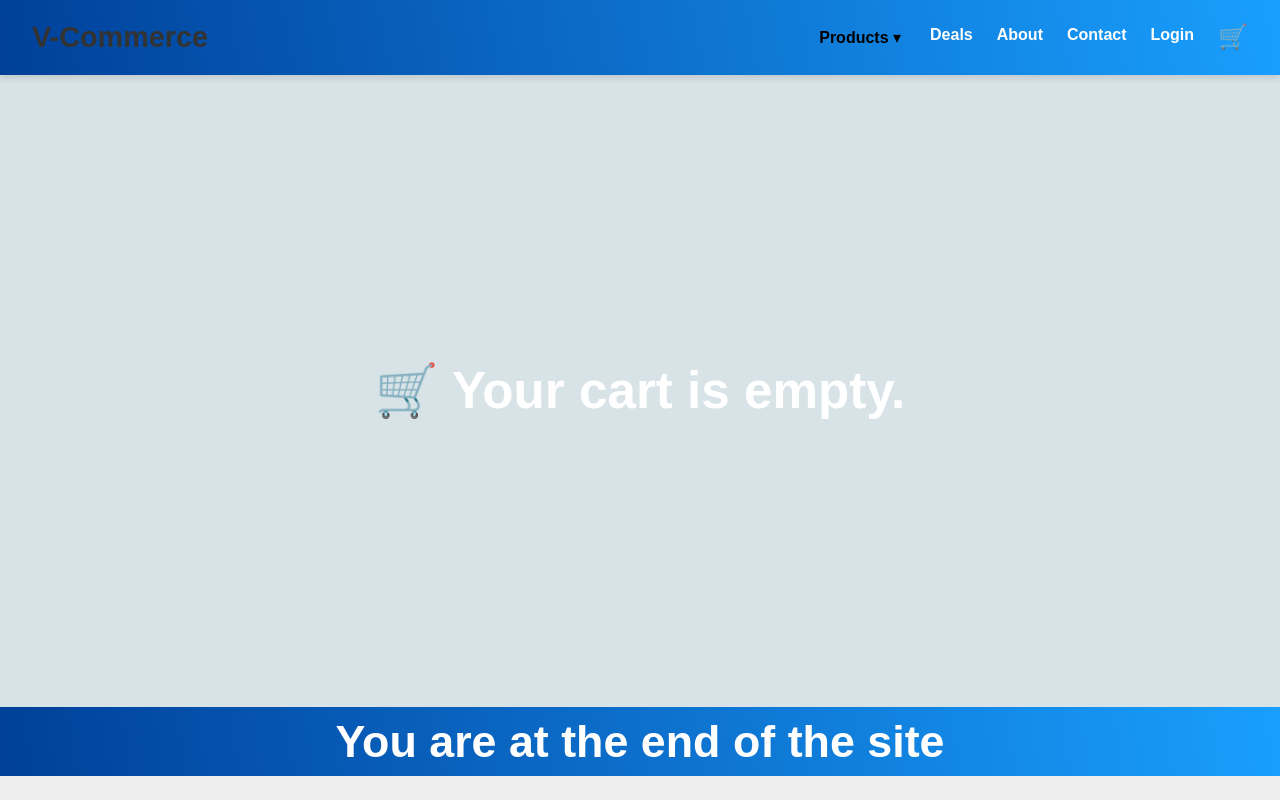
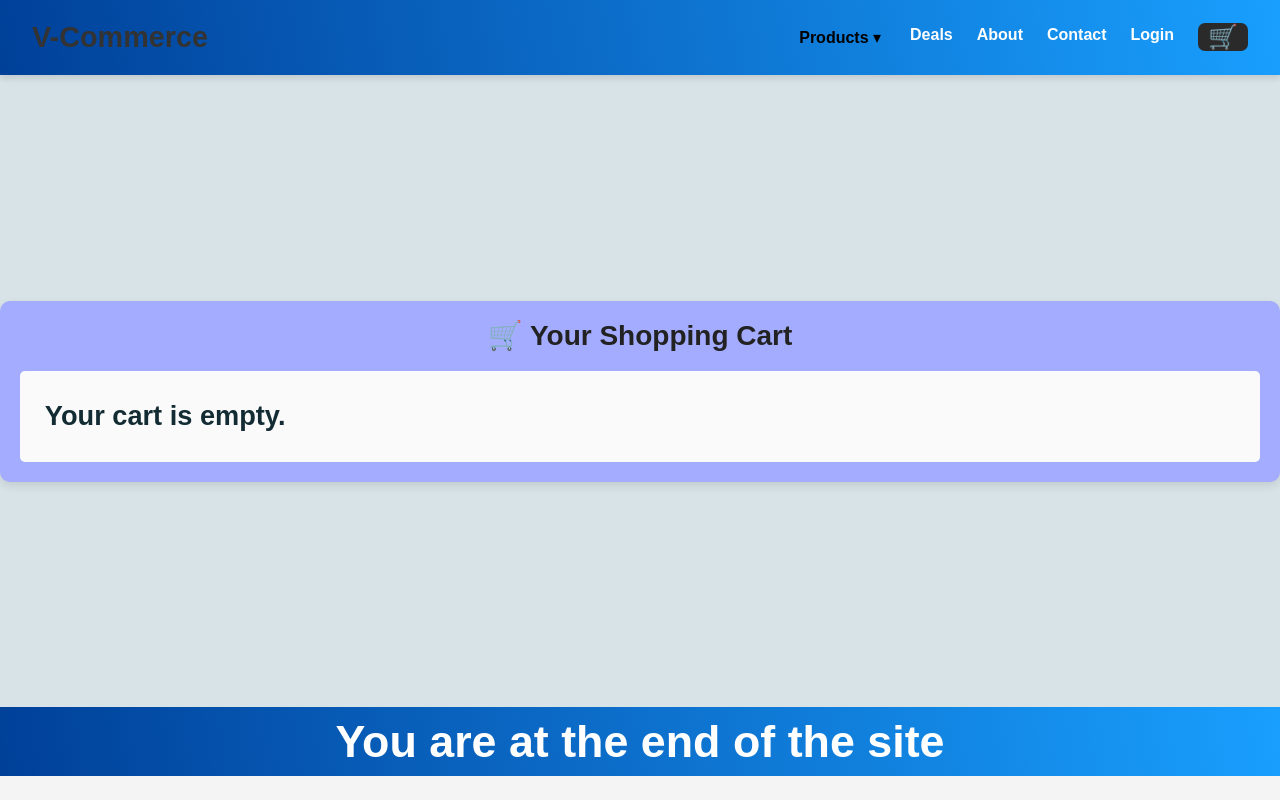
Before and after one commit to sandeepHiscope/VDr-DoorStep-Meds, a React (Vite) app: page /cart in a window 1280 px wide. Built offline with nearby package versions, Linux system fonts and the light colour scheme.

Commit message:
updated somethings

```diff
--- a/src/CartContext.jsx
+++ b/src/CartContext.jsx
@@ -4,19 +4,16 @@ export const CartContext = createContext();
 
 export function CartProvider({ children }) {
   const [cartItems, setCartItems] = useState([]);
+  const [wishlistItems, setWishlistItems] = useState([]);
 
   function addToCart(item) {
-    console.log("Clicked Add to Cart for:", item);
-
     setCartItems((prevCart) => {
       const existingItem = prevCart.find((cartItem) => cartItem.id === item.id);
-      if (existingItem) {
-        return prevCart.map((cartItem) =>
-          cartItem.id === item.id ? { ...cartItem, quantity: cartItem.quantity + 1 } : cartItem
-        );
-      } else {
-        return [...prevCart, { ...item, quantity: 1 }];
-      }
+      return existingItem
+        ? prevCart.map((cartItem) =>
+            cartItem.id === item.id ? { ...cartItem, quantity: cartItem.quantity + 1 } : cartItem
+          )
+        : [...prevCart, { ...item, quantity: 1 }];
     });
   }
 
@@ -28,8 +25,25 @@ export function CartProvider({ children }) {
     );
   }
 
+  const toggleWishlist = (product) => {
+    setWishlistItems((prevWishlist) => {
+      const isAlreadyWishlisted = prevWishlist.some((item) => item.id === product.id);
+      if (isAlreadyWishlisted) {
+        return prevWishlist.filter((item) => item.id !== product.id);
+
+      } else {
+        return [...prevWishlist, product];
+      }
+    });
+  };
+
+  function moveToCartFromWishlist(item) {
+    addToCart(item);
+    setWishlist((prevWishlist) => prevWishlist.filter((wishItem) => wishItem.id !== item.id));
+  }
+
   return (
-    <CartContext.Provider value={{ cartItems, addToCart, removeFromCart, setCartItems }}>
+    <CartContext.Provider value={{ cartItems, addToCart, removeFromCart, wishlistItems, toggleWishlist , moveToCartFromWishlist }}>
       {children}
     </CartContext.Provider>
   );
--- a/src/components/Header/Header.css
+++ b/src/components/Header/Header.css
@@ -80,7 +80,13 @@
     font-size: 1.5rem;
     cursor: pointer;
   }
-
+  .cart-btn{
+    background: #2a2a2a;
+    border-radius: 7px;
+    padding: 0px 10px;
+    /* width: 50px;
+    height: 50px; */
+  }
   @media (max-width: 768px) {
     .nav-bar {
       flex-direction: column;
--- a/src/components/ScrollingCardsContainer/ScrollingCardsContainer.jsx
+++ b/src/components/ScrollingCardsContainer/ScrollingCardsContainer.jsx
@@ -1,29 +1,14 @@
-import React, { useRef, useEffect } from "react";
+import React, { useRef, useEffect, useContext } from "react";
+import { CartContext } from "../../CartContext";
+// import WishlistButton from "../WishlistButton/WishlistButton";
 import "./ScrollingCardsContainer.css";
-import hero from "../../assets/doc.jpg";
-import allmedicines from "../../assets/allmedicines.jpg";
-import tablets from "../../assets/tablets.jpg";
-import capsules from "../../assets/capsules.jpg";
-import x from "../../assets/x.jpg";
-
-const products = [
-  { id: 1, name: "Paracetamol", image: hero, description: "Pain reliever", price: "50" },
-  { id: 2, name: "Ibuprofen", image: allmedicines, description: "Anti-inflammatory", price: "75" },
-  { id: 3, name: "Amoxicillin", image: tablets, description: "Antibiotic", price: "120" },
-  { id: 4, name: "Cetirizine", image: capsules, description: "Allergy relief", price: "40" },
-  { id: 5, name: "Metformin", image: x, description: "Diabetes control", price: "90" },
-  { id: 6, name: "Omeprazole", image: hero, description: "Acid reflux treatment", price: "110" },
-  { id: 7, name: "Aspirin", image: hero, description: "Pain reliever", price: "30" },
-  { id: 8, name: "Losartan", image: hero, description: "Blood pressure control", price: "140" },
-  { id: 9, name: "Atorvastatin", image: hero, description: "Lowers cholesterol", price: "160" },
-  { id: 10, name: "Azithromycin", image: x, description: "Antibiotic", price: "180" },
-];
-
-const loopProducts = [...products, ...products];
+import ProductList from "../../assets/ProductList";
 
 export default function ScrollingCardsContainer() {
+  const { addToCart } = useContext(CartContext);
   const containerRef = useRef(null);
   const autoScrollInterval = useRef(null);
+  let isHovering = false;
 
   useEffect(() => {
     startAutoScroll();
@@ -33,10 +18,15 @@ export default function ScrollingCardsContainer() {
   const startAutoScroll = () => {
     stopAutoScroll();
     autoScrollInterval.current = setInterval(() => {
-      if (containerRef.current) {
+      if (!isHovering && containerRef.current) {
         containerRef.current.scrollBy({ left: 300, behavior: "smooth" });
-        if (containerRef.current.scrollLeft >= containerRef.current.scrollWidth / 2) {
-          setTimeout(() => { containerRef.current.scrollLeft = 0; }, 500);
+        if (
+          containerRef.current.scrollLeft >=
+          containerRef.current.scrollWidth / 2
+        ) {
+          setTimeout(() => {
+            containerRef.current.scrollLeft = 0;
+          }, 500);
         }
       }
     }, 2000);
@@ -46,35 +36,39 @@ export default function ScrollingCardsContainer() {
     if (autoScrollInterval.current) clearInterval(autoScrollInterval.current);
   };
 
-  const resetAutoScroll = () => {
-    stopAutoScroll();
-    setTimeout(startAutoScroll, 5000);
-  };
-
-  const scroll = (direction) => {
-    if (containerRef.current) {
-      const scrollAmount = 300;
-      containerRef.current.scrollBy({ left: direction === "left" ? -scrollAmount : scrollAmount, behavior: "smooth" });
-      resetAutoScroll();
-    }
-  };
-
   return (
     <div className="scrollingCardsContainer">
-      <button className="scroll-btn left" onClick={() => scroll("left")}>◀</button>
+      <button className="scroll-btn left" onClick={() => scroll("left")}>
+        ◀
+      </button>
       <div className="cards-container" ref={containerRef}>
-        {loopProducts.map((product, index) => (
-          <div className="scrollingcard" key={index}>
+        {ProductList.map((product, index) => (
+          <div
+            className="scrollingcard"
+            key={index}
+            onMouseEnter={() => {
+              isHovering = true;
+              stopAutoScroll();
+            }}
+            onMouseLeave={() => {
+              isHovering = false;
+              startAutoScroll();
+            }}
+          >
             <img src={product.image} alt={product.name} className="product-image" />
             <div className="card-content">
               <h3>{product.name}</h3>
               <p>{product.description}</p>
               <p>₹{product.price}</p>
+              <button onClick={() => addToCart(product)} className="addToCartButton">🛒 Add to Cart</button>
+              {/* <WishlistButton product={product} /> */}
             </div>
           </div>
         ))}
       </div>
-      <button className="scroll-btn right" onClick={() => scroll("right")}>▶</button>
+      <button className="scroll-btn right" onClick={() => scroll("right")}>
+        ▶
+      </button>
     </div>
   );
 }
--- a/src/pages/Cart/CartPage.css
+++ b/src/pages/Cart/CartPage.css
@@ -1,80 +1,114 @@
+/* General Styling */
+body {
+  font-family: "Poppins", sans-serif;
+  background: #f4f4f4;
+  color: #333;
+  margin: 0;
+  padding: 0;
+}
+
 .cart-container {
-  width: 100vw;
-  height: 100vh;
-  display: flex;
-  flex-direction: column;
-  align-items: center;
-  justify-content: center;
-  background: #f5f5f5;
+  /* max-width: fit-content; */
+  width: 80rem;
+  margin: 40px auto;
+  background: #a4acff;
   padding: 20px;
+  border-radius: 10px;
+  box-shadow: 0px 4px 10px rgba(0, 0, 0, 0.1);
+  /* display: flex;
+  flex-wrap: wrap; */
 }
 
 .cart-title {
+  text-align: center;
   font-size: 28px;
   font-weight: bold;
-  color: #333;
+  color: #222;
   margin-bottom: 20px;
 }
 
-.cart-content {
-  width: 90%;
-  max-width: 800px;
-  background: white;
-  padding: 20px;
-  border-radius: 10px;
-  box-shadow: 0 4px 10px rgba(0, 0, 0, 0.1);
+.scroll-container {
+  max-height: 400px;
+  /* overflow-y: auto; */
+  padding: 2%;
+  border-radius: 5px;
+  background: #fafafa;
+  display: flex;
+  flex-wrap: wrap;
+
+  justify-content: space-between;
 }
 
-.cart-item {
+.cart-item{
   display: flex;
   align-items: center;
   justify-content: space-between;
   padding: 15px;
   background: #fff;
   border-radius: 8px;
-  margin-bottom: 10px;
-  box-shadow: 0 2px 6px rgba(0, 0, 0, 0.1);
+  box-shadow: 0px 2px 5px rgba(0, 0, 0, 0.1);
+  margin-bottom: 15px;
+  transition: transform 0.2s ease-in-out;
+  width: 23em;
 }
 
-.cart-item-details {
+.cart-item:hover, .wishlist-item:hover {
+  transform: scale(1.02);
+}
+
+.cart-item-details, .wishlist-item-details {
   display: flex;
   align-items: center;
-  gap: 15px;
 }
 
-.cart-item-image {
+.cart-item-image, .wishlist-item-image {
   width: 80px;
   height: 80px;
   object-fit: cover;
-  border-radius: 6px;
+  border-radius: 5px;
+  margin-right: 15px;
 }
 
-.cart-item-name {
+.cart-item-name, .wishlist-item-name {
   font-size: 18px;
+  font-weight: 600;
+  color: #333;
+  margin: 0;
 }
 
-.cart-item-price {
+.cart-item-price, .wishlist-item-price {
   font-size: 16px;
   color: #555;
+  margin-top: 5px;
 }
 
-.cart-actions {
-  display: flex;
-  align-items: center;
-  gap: 10px;
+.cart-remove, .cart-checkout {
+  background: #ff4d4d;
+  color: #fff;
+  border: none;
+  padding: 10px 15px;
+  font-size: 14px;
+  border-radius: 5px;
+  cursor: pointer;
+  transition: background 0.3s ease;
 }
 
-.cart-remove-button, .cart-add-button {
-  background: #ff4d4d;
-  color: white;
-  border: none;
-  padding: 6px 10px;
-  border-radius: 5px;
-  cursor: pointer;
+.cart-remove:hover {
+  background: #e60000;
 }
 
-.cart-add-button {
-  background: #28a745;
+.cart-checkout {
+  display: block;
+  width: 100%;
+  background: #4caf50;
+  margin-top: 20px;
+  padding: 12px;
+  font-size: 16px;
+  font-weight: bold;
+}
+
+.cart-checkout:hover {
+  background: #388e3c;
 }
 
 .cart-summary {
@@ -82,17 +116,36 @@
   justify-content: space-between;
   font-size: 18px;
   font-weight: bold;
+  padding: 15px;
+  background: #f8f9fa;
+  border-radius: 8px;
   margin-top: 15px;
 }
 
-.cart-checkout-button {
-  width: 100%;
-  padding: 12px;
-  background: #28a745;
-  color: white;
-  font-size: 18px;
-  border: none;
-  border-radius: 6px;
-  cursor: pointer;
-  margin-top: 10px;
+.wishlist-section {
+  margin-top: 30px;
+  padding: 20px;
+  background: #fff;
+  border-radius: 10px;
+  box-shadow: 0px 4px 10px rgba(0, 0, 0, 0.1);
 }
+
+.wishlist-title {
+  text-align: center;
+  font-size: 22px;
+  font-weight: bold;
+  margin-bottom: 15px;
+}
+
+@media (max-width: 600px) {
+  .cart-item, .wishlist-item {
+    flex-direction: column;
+    text-align: center;
+  }
+  .cart-item-details, .wishlist-item-details {
+    flex-direction: column;
+  }
+  .cart-item-image, .wishlist-item-image {
+    margin-bottom: 10px;
+  }
+}
--- a/src/pages/Cart/CartPage.jsx
+++ b/src/pages/Cart/CartPage.jsx
@@ -3,42 +3,49 @@ import { CartContext } from "../../CartContext";
 import "./CartPage.css";
 
 export default function CartPage() {
-  const { cartItems, removeFromCart } = useContext(CartContext);
+  const { cartItems = [], removeFromCart, wishlist = [], moveToCartFromWishlist } = useContext(CartContext);
 
   useEffect(() => {
     console.log("Cart Page Loaded. Cart Items:", cartItems);
   }, [cartItems]);
 
-  if (!cartItems || cartItems.length === 0) {
-    return <h1 className="cart-empty-message">🛒 Your cart is empty.</h1>;
-  }
-
   return (
     <div className="cart-container">
       <h1 className="cart-title">🛒 Your Shopping Cart</h1>
-      <div className="cart-content">
-        {cartItems.map((item) => (
+
+      {/* Cart Items Section */}
+      <div className="scroll-container">
+        {cartItems.length === 0 ? (
+          <h2 className="cart-empty">Your cart is empty.</h2>
+        ) : (
+          cartItems.map((item) => (
             <div key={item.id} className="cart-item">
               <div className="cart-item-details">
                 <img src={item.image} alt={item.name} className="cart-item-image" />
                 <div>
                   <h2 className="cart-item-name">{item.name}</h2>
-                <p className="cart-item-price">₹{item.price} x {item.quantity} = ₹{item.price * item.quantity}</p>
+                  <p className="cart-item-price">
+                    ₹{item.price} x {item.quantity} = <strong>₹{item.price * item.quantity}</strong>
+                  </p>
                 </div>
               </div>
-            <div className="cart-actions">
-              <button onClick={() => removeFromCart(item.id)} className="cart-remove-button">➖</button>
-              <span className="cart-quantity">{item.quantity}</span>
-              <button onClick={() => addToCart(item)} className="cart-add-button">➕</button>
+              <button onClick={() => removeFromCart(item.id)} className="cart-remove">Remove</button>
             </div>
+          ))
+        )}
       </div>
-        ))}
+
+      {/* Cart Summary Section */}
+      {cartItems.length > 0 && (
         <div className="cart-summary">
           <span>Total Price:</span>
           <span>₹{cartItems.reduce((sum, item) => sum + item.price * item.quantity, 0)}</span>
         </div>
-        <button className="cart-checkout-button">Proceed to Checkout</button>
-      </div>
+      )}
+
+      {cartItems.length > 0 && <button className="cart-checkout">Proceed to Checkout</button>}
+
+
     </div>
   );
 }
--- a/src/pages/HealtProducts/HealtProducts.jsx
+++ b/src/pages/HealtProducts/HealtProducts.jsx
@@ -26,6 +26,7 @@ export default function HealtProducts() {
               key={product.id}
               name={product.name}
               image={product.image}
+              product={product}
               description={product.description}
               price={product.price}
               addToCart={() => handleAddToCart(product)}
```
Also changed, not shown: src/components/Card/Card.jsx (+13 -4 lines). Lines whose indentation alone changed are shown as unchanged.
